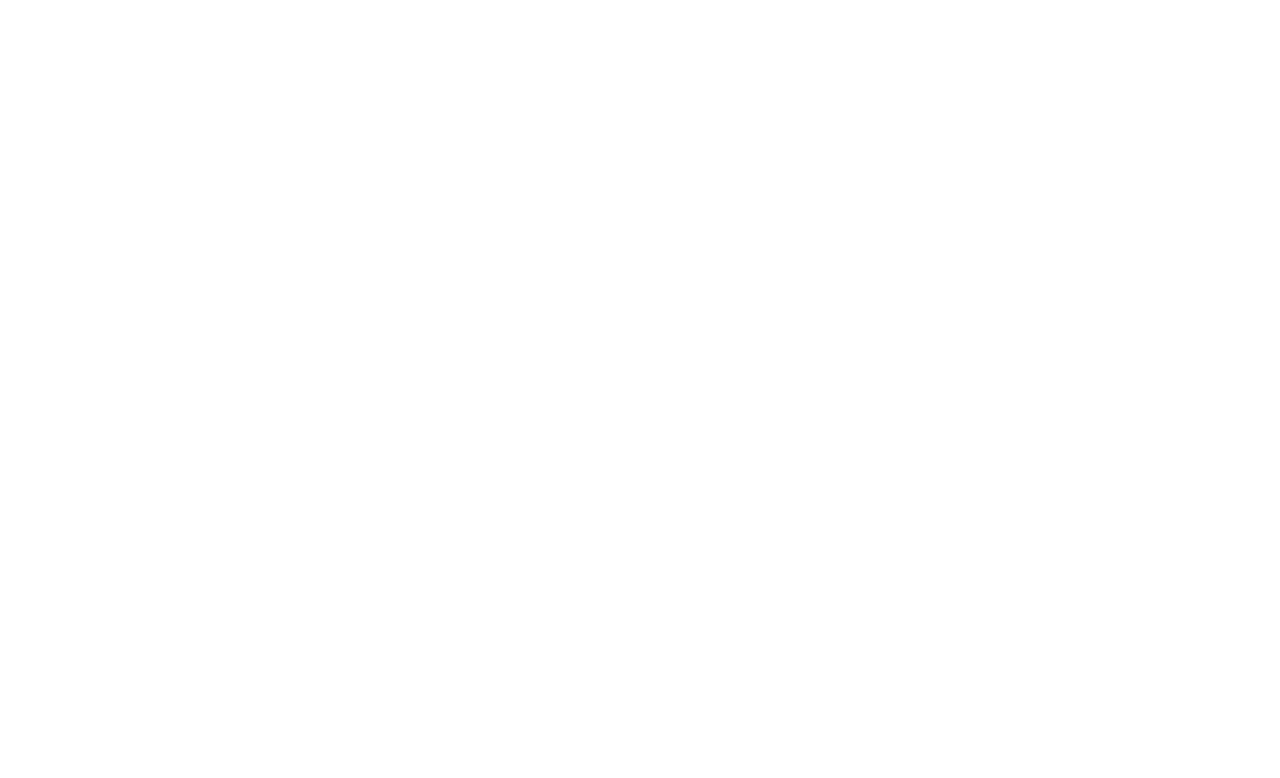
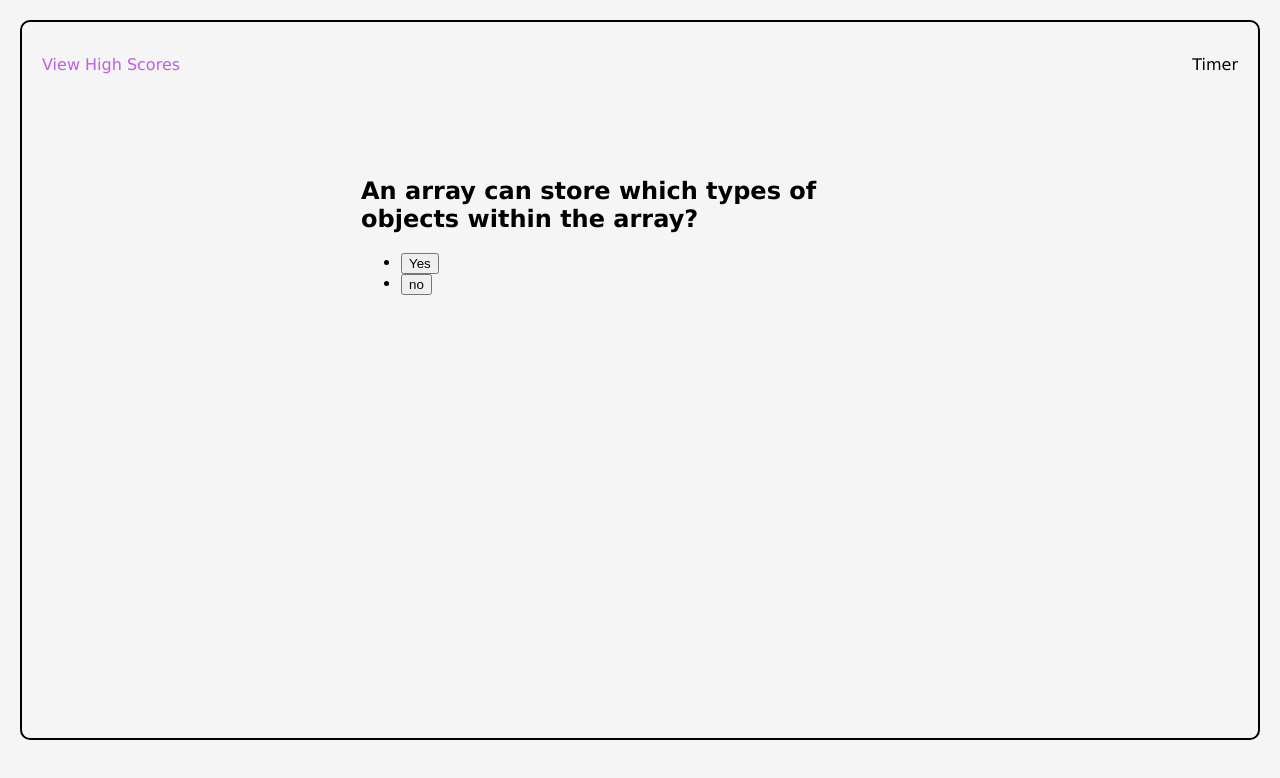
Before and after one commit to a7063p/week-4-challenge, a plain HTML site: page index.html in a window 1280 px wide. Drawn offline with Linux system fonts and the light colour scheme.

Commit message:
HTML start and CSS start

```diff
--- a/assets/css/style.css
+++ b/assets/css/style.css
@@ -0,0 +1,50 @@
+* {
+box-sizing: border-box;
+}
+
+:root {
+    --primary: #37216e;
+    --secondary: #bc5fe6;
+    --tertiary: #e3cced;
+    --gray: #c6c7d4
+    font-size: 62.5%;
+  }
+
+  header {
+    padding: 0 0 20px 0;
+    display: flex;
+    justify-content: space-between;
+    align-items: center;
+    flex-wrap: wrap;
+    height: 65PX;
+  }
+  .high-score-link {
+      color: var(--secondary);
+  }
+
+  body {
+    background: whitesmoke;
+    border: solid black 2px;
+    border-radius: 10px;
+    margin: 20px;
+    padding: 20px;
+    display: flex;
+    min-height: 90vh;
+    flex-direction: column;
+    font-family: Verdana, Geneva, Tahoma, sans-serif;
+
+  }
+
+  .page-content {
+    flex: 1;
+    display: flex;
+    flex-wrap: wrap;
+    justify-content: center;
+    margin: 50px auto;
+    width: 50%;
+  }
+
+  .question-wrapper {
+      flex: 1;
+      margin: 0 20px 20px;
+  }
--- a/index.html
+++ b/index.html
@@ -3,9 +3,36 @@
 <head>
     <meta charset="UTF-8">
     <meta name="viewport" content="width=device-width, initial-scale=1.0">
-    <title>Document</title>
+    <link rel="stylesheet" href="./assets/css/style.css">
+    <title>Code Quiz</title>
 </head>
 <body>
+    <header>
+        <div class="high-score-link">View High Scores</div>
+        <div> Timer</div>
+    </header>
 
+    <main class="page-content">
+        <section class="question-wrapper">
+            <h2 class="question-title">An array can store which types of objects
+            within the array?
+            </h2>
+            <ul>
+                <li>
+                    <button type="button">Yes</button>
+                </li>
+                <li>
+                    <button type="button">no
+
+                    </button>
+                </li>
+            </ul>
+
+        </section>
+    </main>
+
+
+
+<script src="./assets/js/script.js"></script>
 </body>
 </html>
```
